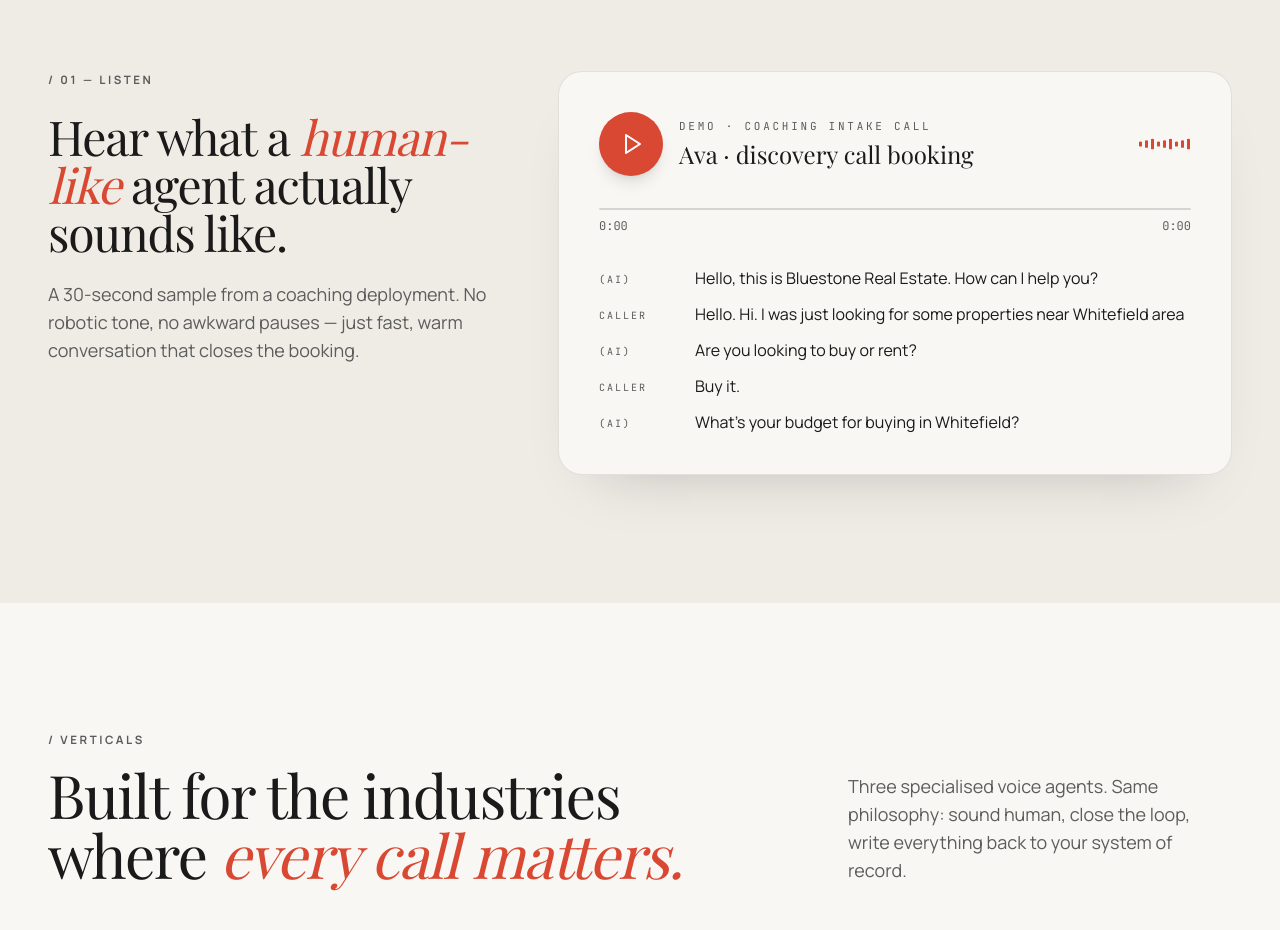
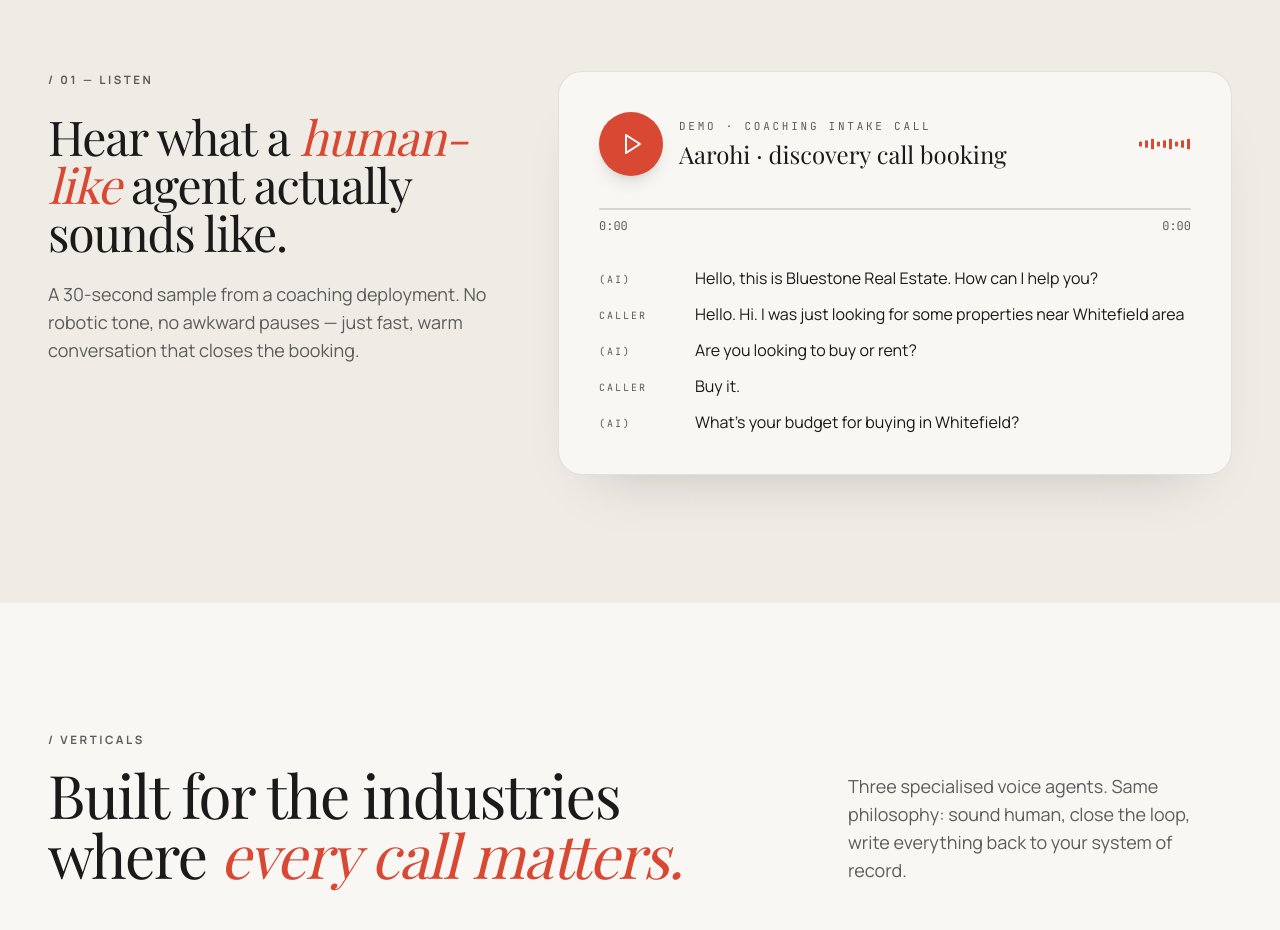
Before and after one commit to rishithanchandu-svg/coliberalai, a React (Create React App) app in the folder frontend/: page / in a window 1280 px wide. Shown: the part 1120-2050 px from the top of the page. Built offline with nearby package versions, Linux system fonts and the light colour scheme; a web font is replaced by a local one.

Commit message:
Update AudioDemo.jsx

```diff
--- a/frontend/src/components/sections/AudioDemo.jsx
+++ b/frontend/src/components/sections/AudioDemo.jsx
@@ -89,7 +89,7 @@ export const AudioDemo = () => {
                     Demo · Coaching intake call
                   </div>
                   <div className="font-heading text-2xl text-[#1A1A1A] mt-1">
-                    Ava · discovery call booking
+                    Aarohi · discovery call booking
                   </div>
                 </div>
               </div>
```
